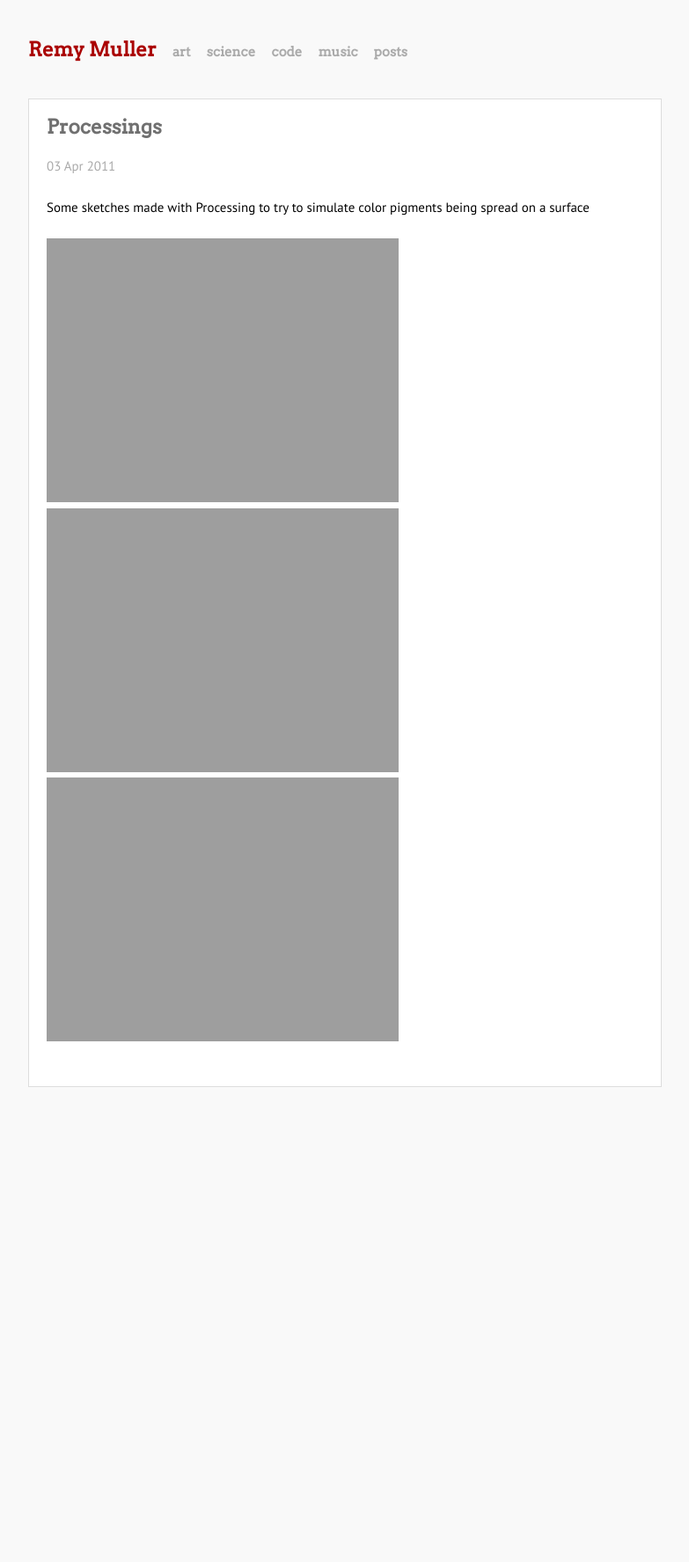
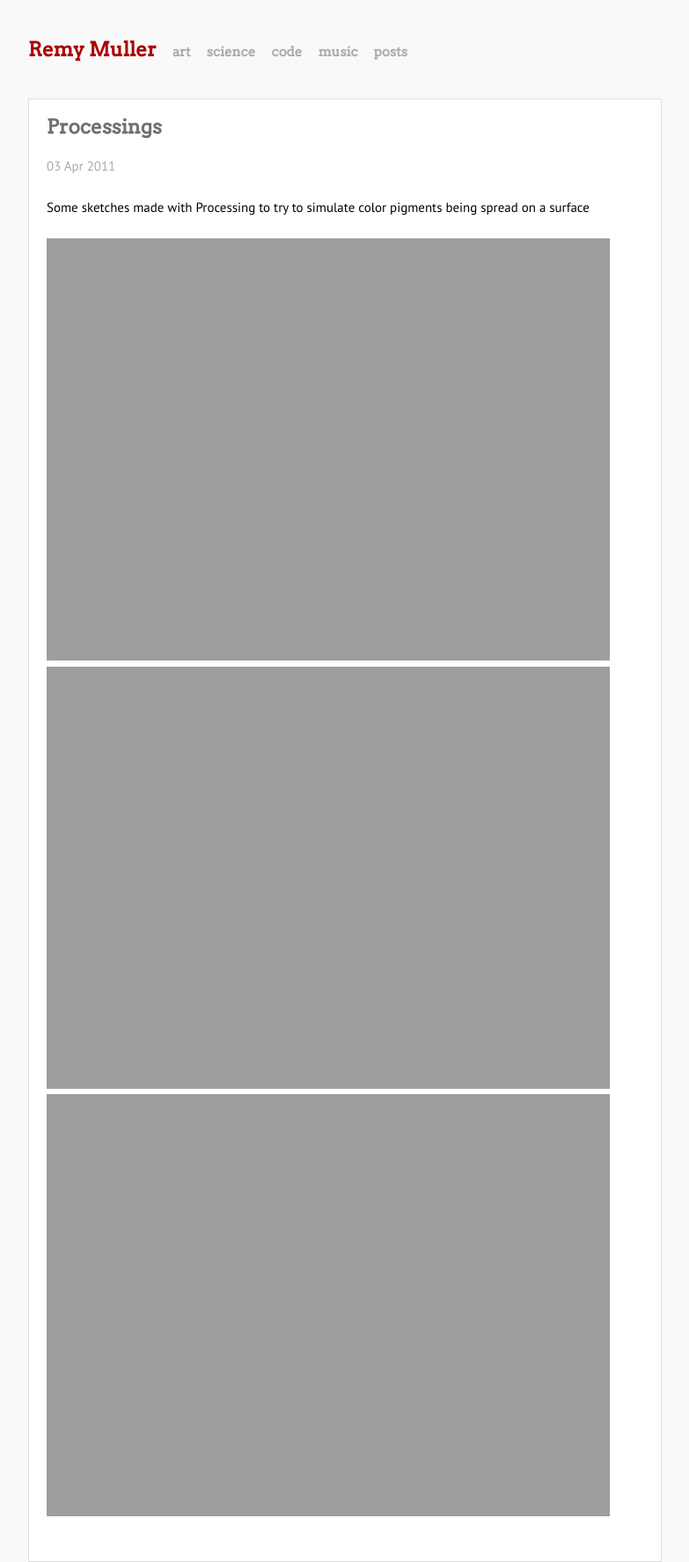
Before and after one commit to remymuller/remymuller.github.io, a Jekyll site: the page built from _posts/2011-04-03-processing.markdown, in a window 1280 px wide. Shown: the whole page at 88% size, without its empty margins (248-1031 px from the left). Built offline with Jekyll 4.4.1, drawn with Linux system fonts in a browser that asks for light colours; before the commit the page ends 1236 px from its top, so only the background shows below that.

Commit message:
update width

```diff
--- a/_posts/2011-04-03-processing.markdown
+++ b/_posts/2011-04-03-processing.markdown
@@ -12,6 +12,6 @@ categories:
 
 Some sketches made with Processing to try to simulate color pigments being spread on a surface
 
-![pigments1]({{ site.url }}/images/processing/pigments3_1.png)
-![pigments2]({{ site.url }}/images/processing/pigments2.png)
-![pigments3]({{ site.url }}/images/processing/pigments3.png)
+![pigments1]({{ site.url }}/images/processing/pigments3_1.png){:width="640px"}
+![pigments2]({{ site.url }}/images/processing/pigments2.png){:width="640px"}
+![pigments3]({{ site.url }}/images/processing/pigments3.png){:width="640px"}
```
